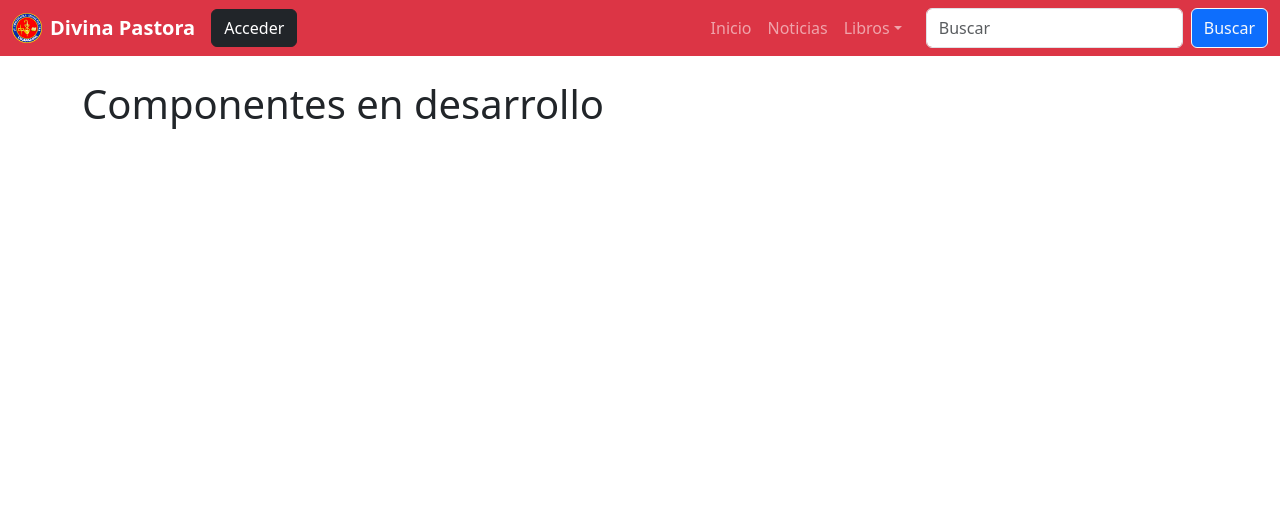
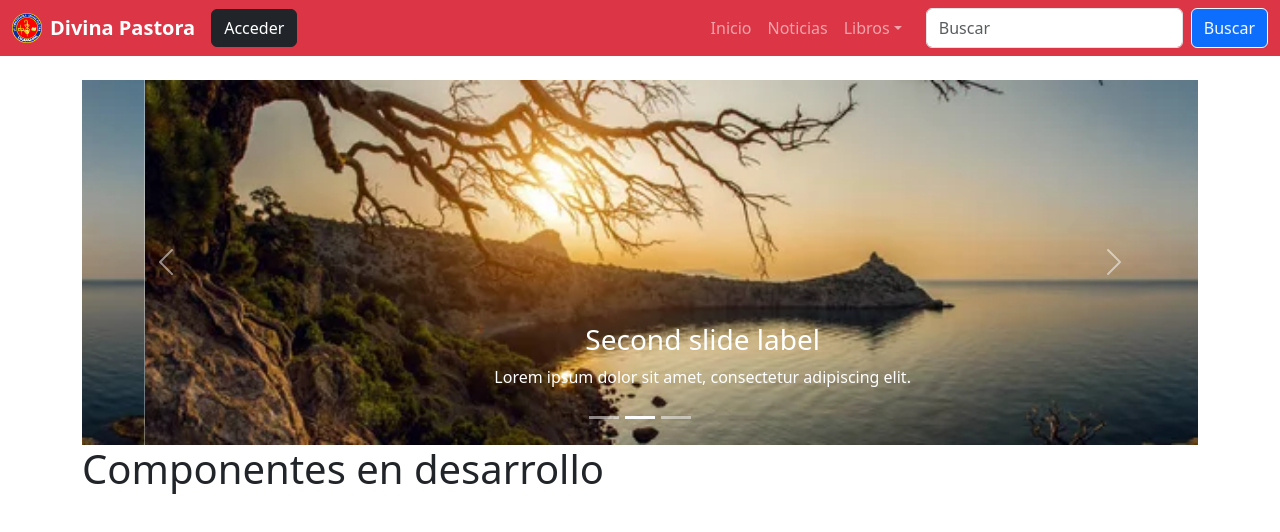
Before and after one commit to FredyMateoCode/biblioteca-frontend, a React (Vite) app: page / in a window 1280 px wide. Shown: the top 532 px of the page. Built offline with nearby package versions, Linux system fonts and the light colour scheme.

Commit message:
Prueba de Carousel

```diff
--- a/src/App.jsx
+++ b/src/App.jsx
@@ -2,6 +2,7 @@
 
 /*Desarrollo*/
 import Navbar from './componentes/Navbar';//importamos el componente Navbar
+import Carousel001 from './componentes/Carousel001';//importamos el componente Navbar
 
 function App() {
 
@@ -9,6 +10,7 @@
     <>
       <Navbar />
       <div className="container mt-4">
+        <Carousel001/>
         <h1>Componentes en desarrollo</h1>
       </div>
     </>
--- /dev/null
+++ b/src/componentes/Carousel001.jsx
@@ -0,0 +1,41 @@
+import { useState } from 'react';
+import Carousel from 'react-bootstrap/Carousel';
+import Imagen001 from '../assets/imagenes/imagen001.jpg';
+
+function Carousel001() {
+  const [index, setIndex] = useState(0);
+
+  const handleSelect = (selectedIndex) => {
+    setIndex(selectedIndex);
+  };
+
+  return (
+    <Carousel activeIndex={index} onSelect={handleSelect}>
+      <Carousel.Item>
+        <img src={Imagen001} alt="First slide" className="d-block w-100" />
+        <Carousel.Caption>
+          <h3>First slide label</h3>
+          <p>Nulla vitae elit libero, a pharetra augue mollis interdum.</p>
+        </Carousel.Caption>
+      </Carousel.Item>
+      <Carousel.Item>
+        <img src={Imagen001} alt="Second slide" className="d-block w-100" />
+        <Carousel.Caption>
+          <h3>Second slide label</h3>
+          <p>Lorem ipsum dolor sit amet, consectetur adipiscing elit.</p>
+        </Carousel.Caption>
+      </Carousel.Item>
+      <Carousel.Item>
+        <img src={Imagen001} alt="Third slide" className="d-block w-100" />
+        <Carousel.Caption>
+          <h3>Third slide label</h3>
+          <p>
+            Praesent commodo cursus magna, vel scelerisque nisl consectetur.
+          </p>
+        </Carousel.Caption>
+      </Carousel.Item>
+    </Carousel>
+  );
+}
+
+export default Carousel001;
--- a/src/componentes/Navbar.jsx
+++ b/src/componentes/Navbar.jsx
@@ -67,5 +67,4 @@
   );
 }
 
-
 export default Navbar001;
```
Also changed, not shown: src/assets/imagenes/imagen001.jpg (added).
